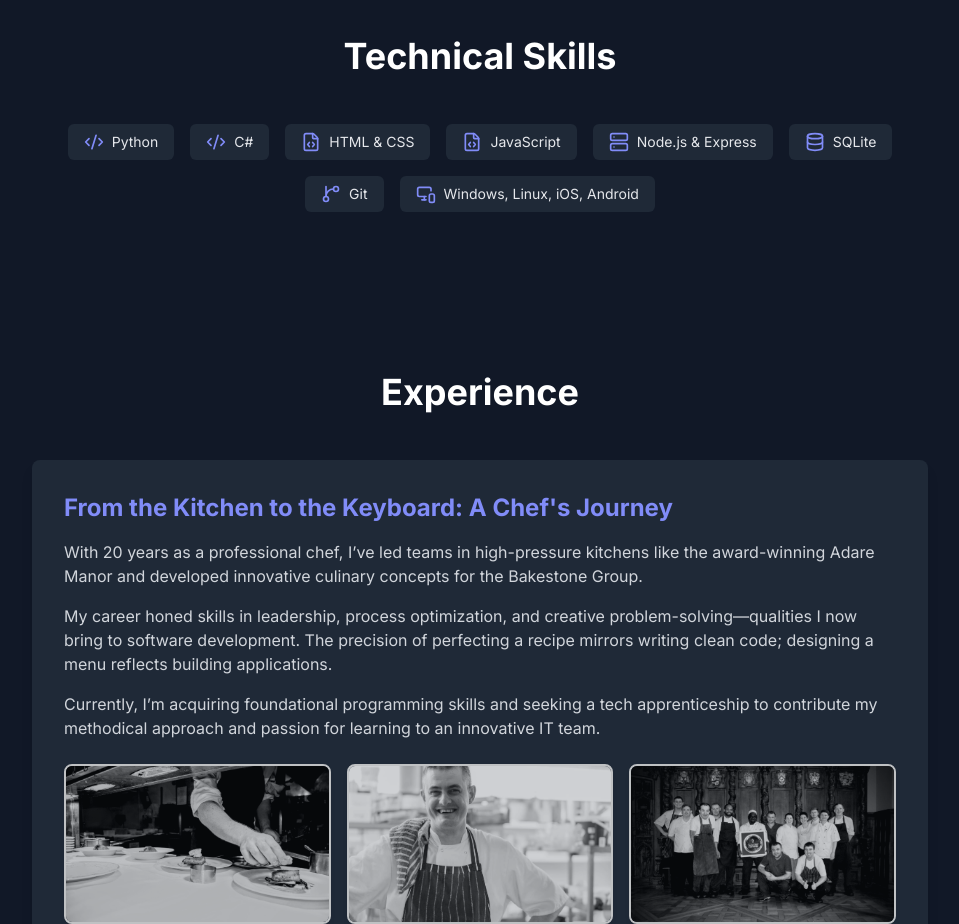
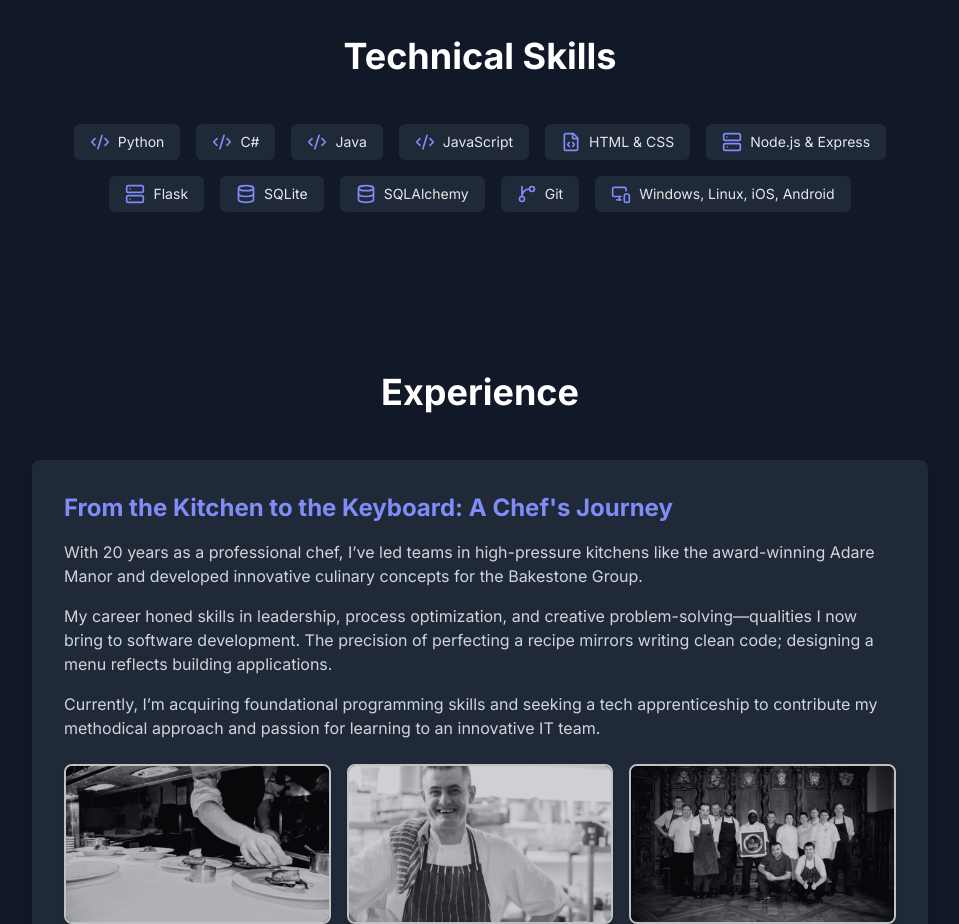
Before and after one commit to mikeplacido/SimplePortfolio, a plain HTML site: page index.html in a window 1280 px wide. Shown: the part 1740-2664 px from the top of the page, without its empty margins (160-1119 px from the left). Drawn offline with nearby package versions, Linux system fonts and the light colour scheme.

Commit message:
added skills

```diff
--- a/index.html
+++ b/index.html
@@ -222,14 +222,20 @@
                     <span class="skill-item bg-gray-800 py-2 px-4 rounded-md flex items-center gap-2"><i
                             data-lucide="code-2" class="w-5 h-5 text-indigo-400"></i><span>C#</span></span>
                     <span class="skill-item bg-gray-800 py-2 px-4 rounded-md flex items-center gap-2"><i
+                            data-lucide="code-2" class="w-5 h-5 text-indigo-400"></i><span>Java</span></span>
+                    <span class="skill-item bg-gray-800 py-2 px-4 rounded-md flex items-center gap-2"><i
+                            data-lucide="code-2" class="w-5 h-5 text-indigo-400"></i><span>JavaScript</span></span>
+                    <span class="skill-item bg-gray-800 py-2 px-4 rounded-md flex items-center gap-2"><i
                             data-lucide="file-code" class="w-5 h-5 text-indigo-400"></i><span>HTML & CSS</span></span>
-                    <span class="skill-item bg-gray-800 py-2 px-4 rounded-md flex items-center gap-2"><i
-                            data-lucide="file-code" class="w-5 h-5 text-indigo-400"></i><span>JavaScript</span></span>
                     <span class="skill-item bg-gray-800 py-2 px-4 rounded-md flex items-center gap-2"><i
                             data-lucide="server" class="w-5 h-5 text-indigo-400"></i><span>Node.js &
                             Express</span></span>
                     <span class="skill-item bg-gray-800 py-2 px-4 rounded-md flex items-center gap-2"><i
+                            data-lucide="server" class="w-5 h-5 text-indigo-400"></i><span>Flask</span></span>
+                    <span class="skill-item bg-gray-800 py-2 px-4 rounded-md flex items-center gap-2"><i
                             data-lucide="database" class="w-5 h-5 text-indigo-400"></i><span>SQLite</span></span>
+                    <span class="skill-item bg-gray-800 py-2 px-4 rounded-md flex items-center gap-2"><i
+                            data-lucide="database" class="w-5 h-5 text-indigo-400"></i><span>SQLAlchemy</span></span>
                     <span class="skill-item bg-gray-800 py-2 px-4 rounded-md flex items-center gap-2"><i
                             data-lucide="git-branch" class="w-5 h-5 text-indigo-400"></i><span>Git</span></span>
                     <span class="skill-item bg-gray-800 py-2 px-4 rounded-md flex items-center gap-2"><i
```
